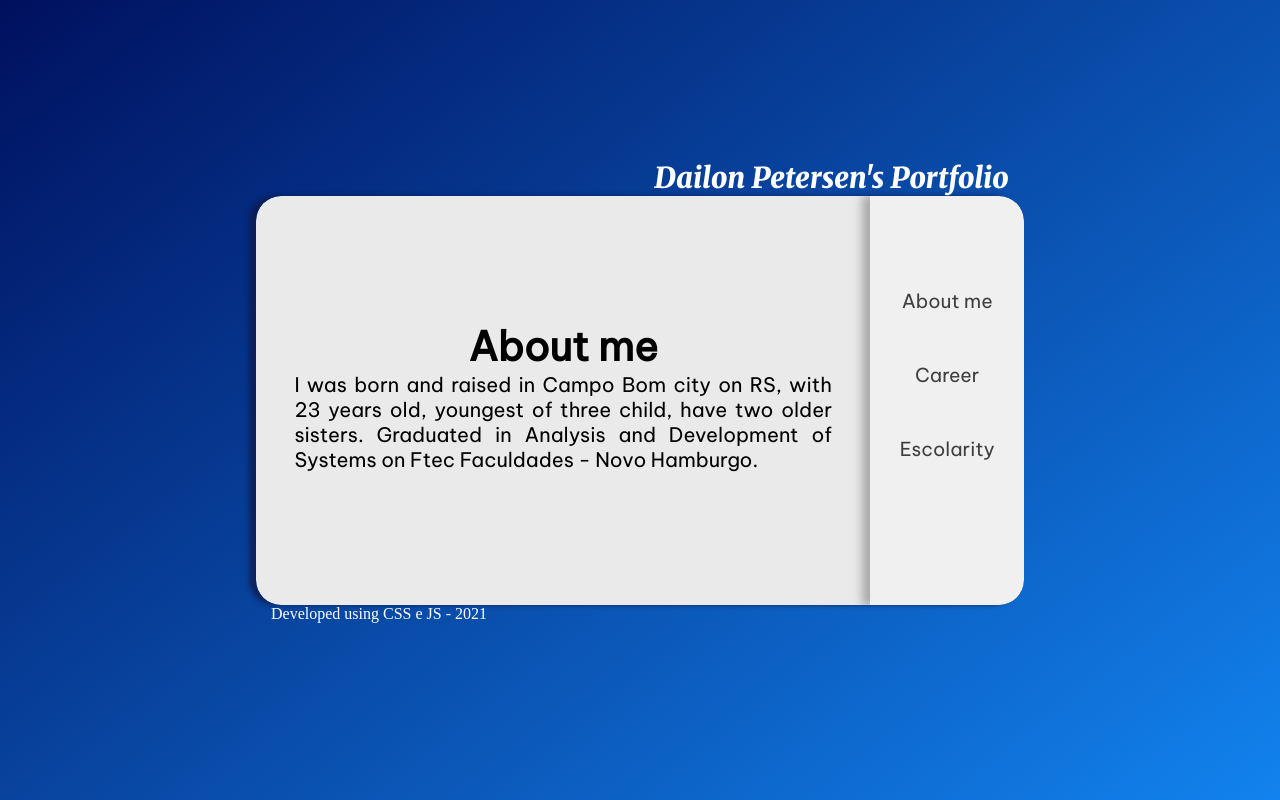
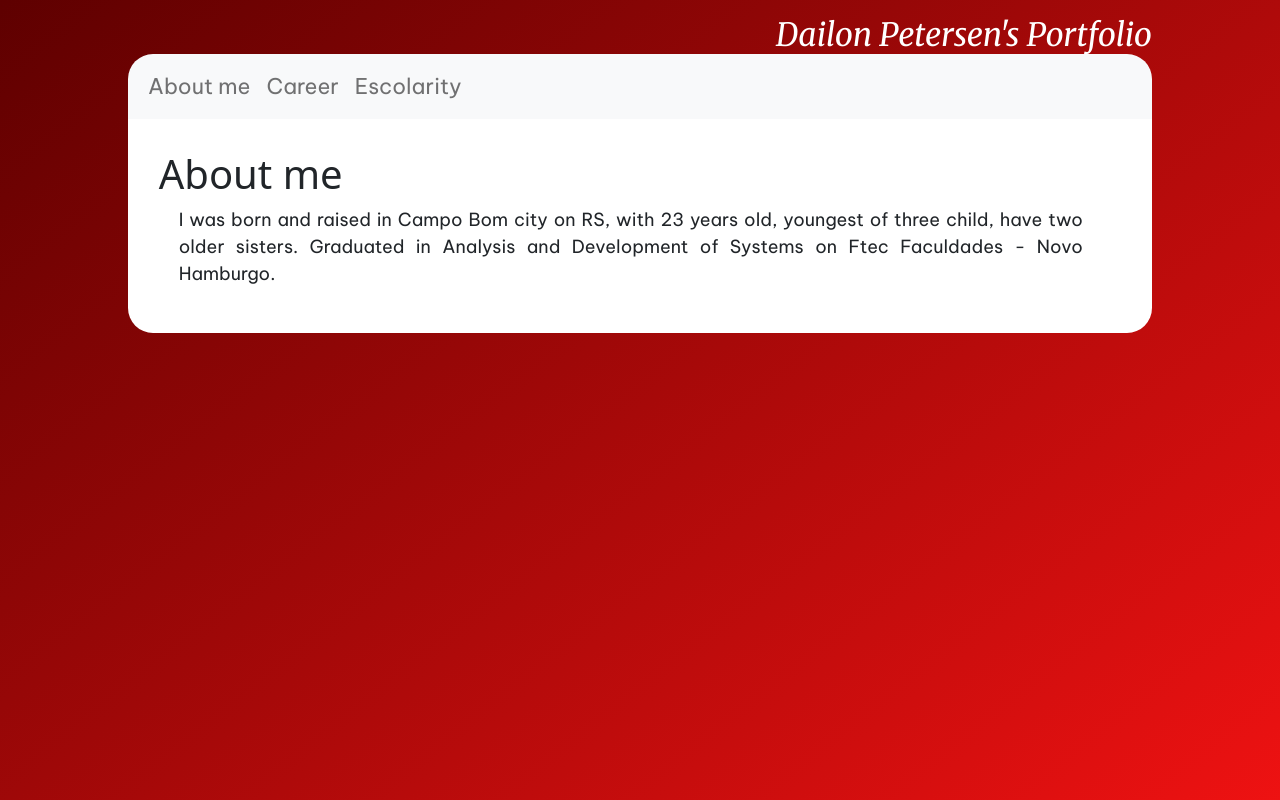
Before and after one commit to DailonPetersen/DailonPetersen.github.io, a plain HTML site: page index.html in a window 1280 px wide. Drawn offline with nearby package versions, Linux system fonts and the light colour scheme.

Commit message:
feat: new version

```diff
--- a/css.css
+++ b/css.css
@@ -1,180 +1,67 @@
 @import url('https://fonts.googleapis.com/css2?family=Merriweather:ital,wght@0,400;1,300;1,400;1,900&display=swap');
 @import url('https://fonts.googleapis.com/css2?family=Be+Vietnam+Pro:ital,wght@0,100;0,300;0,400;1,300;1,400;1,700&display=swap');
 * {
-  box-sizing: border-box;
   margin: 0;
   padding: 0;
 }
-
+html {
+  width: 100%;
+  height: 100%;
+}
 body {
-  margin: 0 auto;
-  height: 100vh;
-  max-height: 100vh;
-  padding: 20vh 20vw;
-  background: rgb(15,129,238);
-  background: linear-gradient(322deg, rgba(15,129,238,0.9895308465182948) 0%, rgba(0,16,94,1) 100%);
+  margin: auto;
+  padding: auto;
+  width: 100vw;
+  padding-top: 2vh;
+  padding-bottom: 2vh;
+  background: linear-gradient(322deg, rgba(238, 15, 15, 0.99) 0%, rgb(94, 0, 0) 100%);
+  background-repeat: no-repeat;
+  background-attachment: fixed;
 }
-
+body::-webkit-scrollbar {
+  display: none;
+}
 #top {
   font-family: 'Merriweather';
-  font-weight: 900;
   font-style: italic;
-  font-size: 1.2rem;
   color: white;
-  text-align: right;
-  margin-right: 15px;
+  width: 80vw;
+  margin: auto;
+  text-align: end;
 }
-
 .slider {
-  border-radius: 25px;
-  box-shadow: -7px 0px 5px 0px #0e194bc0;
+  margin: 0 auto;
+  width: 80vw;
 }
-
-#bottom {
-  margin-left: 15px;
-  color: white;
+.slider a {
+  font-size: larger;
 }
-
-#aside {
-  grid-area: aside;
-  font-family: 'Be Vietnam Pro';
-  display:flex;
-  align-items: center;
-  justify-content: center;
-  box-shadow: -7px 0px 10px 1px #aaaaaa;
-  position:relative;
+.slider #aside nav{
+  border-top-left-radius: 25px;
+  border-top-right-radius: 25px;
 }
-
-#aside ul {
-  list-style: none;
+.slider #main {
+  background-color: rgb(255, 255, 255);
+  border-bottom-left-radius: 25px;
+  border-bottom-right-radius: 25px;
 }
-
-#aside li {
-  margin-bottom: 50px;
+.slides>div> .exp:not(:last-child) {
+  margin-bottom: 6vh;
 }
-
-#main {
-  grid-area: main;
-  font-family: 'Be Vietnam Pro';
-}
-
-.slider {
-  text-align: center;
-  overflow: hidden;
-  display: grid;
-  grid-template-columns: 80% 20%;
-  grid-template-areas:
-    "main aside";
+.slides>div> .exp ul {
   padding: 0;
 }
-
-.slides {
-  display: flex;
-  overflow-x: auto;
-  scroll-snap-type: x mandatory;
-  scroll-behavior: smooth;
-  -webkit-overflow-scrolling: touch;
-  background-color: #EAEAEA;
-  border-top-left-radius: 25px;
-  border-bottom-left-radius: 25px;
+.slides>div>div> p, ul {
+  font-family: 'Be Vietnam Pro';
+  text-align: justify;
+  font-size: large;
+  width: 96%;
+  padding-left: 20px;
 }
-
-#aside {
-  border-top-right-radius: 25px;
-  border-bottom-right-radius: 25px;
-  background-color: #F0F0F0;
+.slides>div> .exp ul li {
+  list-style: none;
+  padding-left: 20px;
 }
-
-.slides::-webkit-scrollbar {
-  width: 10px;
-  height: 10px;
+#slide-1, #slide-2, #slide-3 {
+  padding: 3%;
 }
-
-.slides::-webkit-scrollbar-track {
-  background: transparent;
-}
-
-.slides>div {
-  scroll-snap-align: start;
-  flex-shrink: 0;
-  width: 100%;
-  height: 50vh;
-  padding: 3vw;
-  border-radius: 10px;
-  display: flex;
-  justify-content: center;
-  align-items: center;
-}
-
-.slider a {
-  display: inline-flex;
-  text-decoration: none;
-  align-items: center;
-  justify-content: center;
-  border-radius: 50%;
-  position: relative;
-  font-size: larger;
-  color: #3e3e3e;
-}
-
-.slider a:hover {
-  color: gray;
-}
-
-.slider:active {
-  top: 1px;
-}
-
-.slider:focus {
-  background: #000;
-}
-
-#slide-1 h1 {
-  font-size: 40px;
-}
-#slide-1 p {
-  font-size: 20px;
-  text-align: justify;
-}
-.escolaridade, #slide-3 {
-  margin: auto;
-  height: 100%;
-  font-size: 10px;
-}
-#slide-2 {
-  display: inline;
-}
-#slide-2 div.exp p{
-  text-align: justify;
-  font-size: 18px;
-  margin: auto;
-}
-#slide-2 div {
-  margin-bottom: 35px;
-}
-#slide-2 div.exp h1 {
-  font-size: 25px;
-}
-#slide-2 div.exp h3 {
-  margin-bottom: 10px;
-  font-size: 16px;
-}
-
-#slide-3 {
-  height: 100%;
-}
-
-#slide-3 .escolaridade h1{
-  font-size: 25px;
-}
-
-#slide-3 .escolaridade h3{
-  margin-bottom: 20px;
-  font-size: 18px;
-}
-
-#slide-3 .escolaridade p {
-  text-align: justify;
-  font-size: 20px;
-  margin: auto;
-}
--- a/index.html
+++ b/index.html
@@ -8,107 +8,49 @@
     <title>My portifolio</title>
     <link rel="stylesheet" href="css.css">
     <script src="https://ajax.googleapis.com/ajax/libs/jquery/3.5.1/jquery.min.js"></script>
-
+    <link href="https://cdn.jsdelivr.net/npm/bootstrap@5.1.3/dist/css/bootstrap.min.css" rel="stylesheet" integrity="sha384-1BmE4kWBq78iYhFldvKuhfTAU6auU8tT94WrHftjDbrCEXSU1oBoqyl2QvZ6jIW3" crossorigin="anonymous">
 </head>
 
 <body>
-
-    <header id="top">
-        <h2>Dailon Petersen's Portfolio</h2>
-    </header>
-    <div class="slider">
+    <h2 id="top">Dailon Petersen's Portfolio</h2>
+    <div class="slider" class="container">
         <aside id="aside">
-            <ul class="list">
-                <li class="item_list"><a href="#slide-1">About me</a></li>
-                <li class="item_list"><a href="#slide-2">Career</a></li>
-                <li class="item_list"><a href="#slide-3">Escolarity</a></li>
-            </ul>
+            <nav class="navbar navbar-expand-lg navbar-light bg-light">
+                <div class="container-fluid">
+                  <div class="collapse navbar-collapse" id="navbarNav">
+                    <ul class="navbar-nav">
+                      <li class="nav-item">
+                        <a class="nav-link" aria-current="page" href="#slide1" onclick="trocaSlide('slide-1')">About me</a>
+                      </li>
+                      <li class="nav-item">
+                        <a class="nav-link" href="#slide2" onclick="trocaSlide('slide-2')">Career</a>
+                      </li>
+                      <li class="nav-item">
+                        <a class="nav-link" href="#slide3" onclick="trocaSlide('slide-3')">Escolarity</a>
+                      </li>
+                    </ul>
+                  </div>
+                </div>
+              </nav>
         </aside>
         <main id="main">
             <div class="slides">
-                <div id="slide-1">
-                    <div class="sobre" id="sobre">
-                        <h1>About me</h1>
-                        <p>
-                          I was born and raised in Campo Bom city on RS, with 23 years old, youngest of three child, have two older sisters.
-                          Graduated in Analysis and Development of Systems on Ftec Faculdades - Novo Hamburgo.
-                        </p>
-                      </div>
-                </div>
-                <div id="slide-2">
-                    <div class="exp">
-                        <h1>Jr. IT Analyst</h1>
-                        <h3>since Getnet Dez/2020</h3>
-                        <p>
-                        Currently, i'm integrant of a team where the main work is develop the technical documentation to receive eft(electronic funds transfer) transactions message based on ISO8583.
-                        We certificate this sofwares developed based on our documentation, and also certificate the new POS equipaments that we'll offer to the customers.
-                        Helping in some Android projects where we develop mobile POS-EFT applications. Working with Kotlin and MVVM Architecture.
-                        </p>
-                    </div>
-
-                    <div class="exp">
-                        <h1>NOC / Jr. Support Analyst</h1>
-                        <h3>Getnet Dez/2019 a Dez/2020</h3>
-                        <p>
-                            Monitored the hosts that make up the transactional, production, test and development enviroments.
-                            Created and controlled the job schedule in Control-M.
-                            Rotine of support to host like, rotate, capture, delete logs. Restart services, maintenace on weblogics.
-                            Centralized and controlled information about incidents in the production enviroment. Helped and called the responsables managers and technical people.
-                        </p>
-                    </div>
-
-                    <div class="exp">
-                        <h1>Technical Backoffice Assistant</h1>
-                        <h3>Getnet Jun/2018 a Dez/2019</h3>
-                        <p>Supporting three products, EFT, EFT Auttar and eCommerce.</p>
-                        <p>EFT - Support to Eletronic Founds Transfer authorization systems. Worked with analysis on electronic extracts too, document that represents all transactions of customer.</p>
-                        <p>eCommerce - Support to API to developers who want to integrate with Plataforma Digital(name of product).</p>
-                        <p>EFT Auttar - Supporting to concentrator EFT transactions named Auttar, it's the own Getnet EFT System. </p>
-                    </div>
-                </div>
-                <div id="slide-3">
-                    <div class="escolaridade" id="escolaridade">
-                        <h1>Analysis and Development of Systems</h1>
-                        <h3>Ftec Faculdades Novo Hamburgo - 2017/2 a 2020/2</h3>
-                        <h1>Knowledge / Habilitys</h1>
-                            <p>
-                                I'm always try to improve my english, that i consider intermeditate/advanced english. I'm able to understand and make a conversation but still have some difficulties.
-
-                                Recently i start to programm on Kotlin to Android enviroment, and i found my sweet place, where is easy to spend some hours in front of PC, so i would like to work in that area in the future.
-
-                                On my job, i work with EMV and other payments tecnologies.
-                            </p>
-                        </ul>
-                    </div>
-                </div>
             </div>
         </main>
     </div>
 
-    <footer id="bottom">
-        <p>Developed using CSS e JS - 2021</p>
-    </footer>
+    <script>
+        window.onload = trocaSlide("slide-1")
+        function trocaSlide(slide) {
+            if(slide == "slide-1") {
+                $(".slides").load("slide1.html");
+            } else if(slide == "slide-2") {
+                $(".slides").load("slide2.html");
 
-    <script>
-        $(document).ready(function() {
-            document.getElementById("slide-2").style.overflow = "hidden"
-        })
-
-
-        $("li").click(function(e) {
-            if (e.target.text == "About me") {
-                document.getElementById("slide-2").style.overflow = "hidden"
-            } else if (e.target.text == "Escolarity") {
-                document.getElementById("slide-2").style.overflow = "hidden"
-            } else if (e.target.text == "Career") {
-                document.getElementById("slide-2").style.overflow = "initial"
+            } else if(slide == "slide-3") {
+                $(".slides").load("slide3.html");
             }
-        });
-
-        let slide1 = document.getElementById("slide-1")
-        let slide2 = document.getElementById("slide-2")
-        let slide3 = document.getElementById("slide-3")
-
+        }
     </script>
 </body>
 
--- /dev/null
+++ b/slide1.html
@@ -0,0 +1,9 @@
+<div id="slide-1">
+    <div class="sobre" id="sobre">
+        <h1>About me</h1>
+        <p>
+          I was born and raised in Campo Bom city on RS, with 23 years old, youngest of three child, have two older sisters.
+          Graduated in Analysis and Development of Systems on Ftec Faculdades - Novo Hamburgo.
+        </p>
+      </div>
+</div>
```
Also changed, not shown: slide2.html (added, +33 -0 lines), slide3.html (added, +15 -0 lines).
